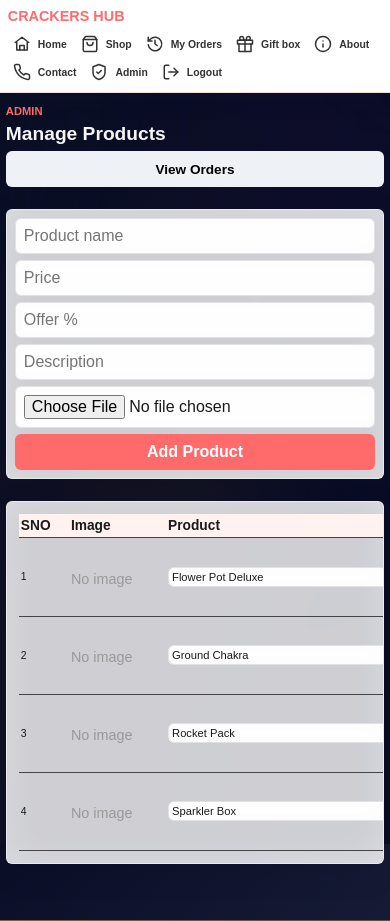
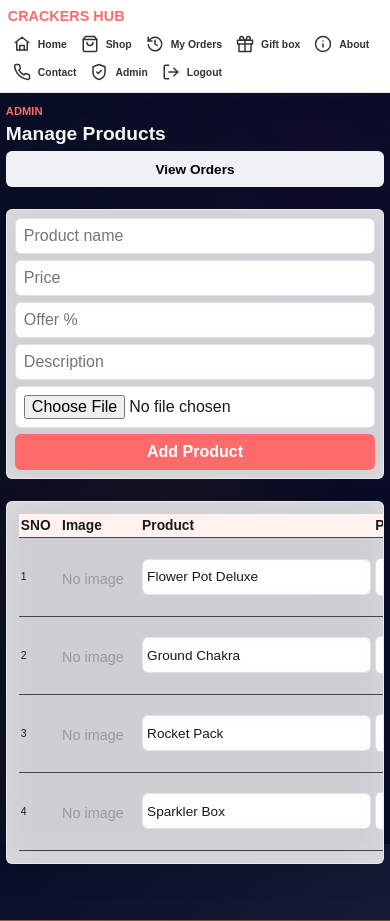
Before and after one commit to Kathir461/CracckersHub, a Flask app: page /admin/products in a window 390 px wide. Shown: the top 921 px of the page. Run offline with Flask 3, Linux system fonts and the light colour scheme; the visitor is signed in with stand-in values (Sample User, id 1); data that the repository does not hold is empty.

Commit message:
Improve mobile quantity input responsiveness with larger touch targets and better UX

```diff
--- a/static/css/styles.css
+++ b/static/css/styles.css
@@ -324,6 +324,18 @@ textarea {
 
 .quantity-input {
   max-width: 110px;
+  padding: 6px 8px;
+  border: 1px solid #ddd;
+  border-radius: 4px;
+  font-size: 1rem;
+  min-height: 38px;
+  min-width: 50px;
+}
+
+.quantity-input:focus {
+  outline: none;
+  border-color: var(--accent);
+  box-shadow: 0 0 0 2px rgba(255, 107, 107, 0.2);
 }
 
 .actions {
@@ -994,8 +1006,16 @@ label {
 
   .product-table input,
   .admin-table input {
-    font-size: 0.8rem;
-    padding: 4px 4px;
+    font-size: 0.9rem;
+    padding: 6px 4px;
+    min-height: 36px;
+    min-width: 50px;
+  }
+
+  .product-table input[type="number"],
+  .admin-table input[type="number"] {
+    font-size: 1rem;
+    padding: 8px 6px;
   }
 
   .product-table img,
@@ -1163,11 +1183,25 @@ label {
     word-break: break-word;
   }
 
+  /* Make Quantity column wider on mobile */
+  .product-table th:nth-child(6),
+  .product-table td:nth-child(6) {
+    min-width: 80px;
+  }
+
   .product-table input,
   .admin-table input {
-    font-size: 0.7rem;
-    padding: 3px 3px;
-    width: 100%;
+    font-size: 0.85rem;
+    padding: 6px 4px;
+    min-height: 36px;
+  }
+
+  .product-table input[type="number"],
+  .admin-table input[type="number"] {
+    font-size: 1rem;
+    padding: 8px 6px;
+    min-height: 40px;
+    min-width: 60px;
   }
 
   .product-table img,
@@ -1434,6 +1468,13 @@ label {
   .product-pricing .price {
     font-size: 1.1rem;
   }
+
+  /* Tablet: Improve quantity input */
+  .product-table input[type="number"] {
+    font-size: 0.95rem;
+    padding: 6px 6px;
+    min-height: 38px;
+  }
 }
 
 @media print {
```
